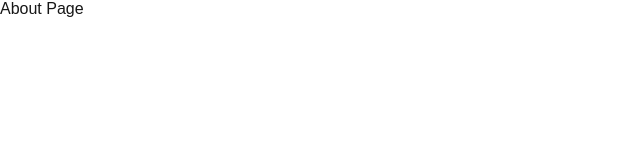
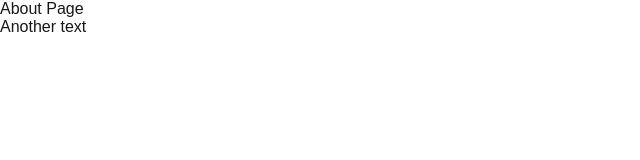
Before and after one commit to Rej327/dekwanpayb, a Next.js app: page /about in a window 1280 px wide. Shown: the top 160 px of the page, without its empty margins (0-640 px from the left). Built offline with nearby package versions, Linux system fonts and the light colour scheme.

Commit message:
feat: test husky

```diff
--- a/app/(public)/about/page.tsx
+++ b/app/(public)/about/page.tsx
@@ -1,4 +1,9 @@
 export default function AboutPage() {
   const message = 'About Page'
-  return <div>{message}</div>
+  return (
+    <div>
+      <p>{message}</p>
+      <p>Another text</p>
+    </div>
+  )
 }
```
Also changed, not shown: 1 other file (tests, documents, lock files or other folders).
